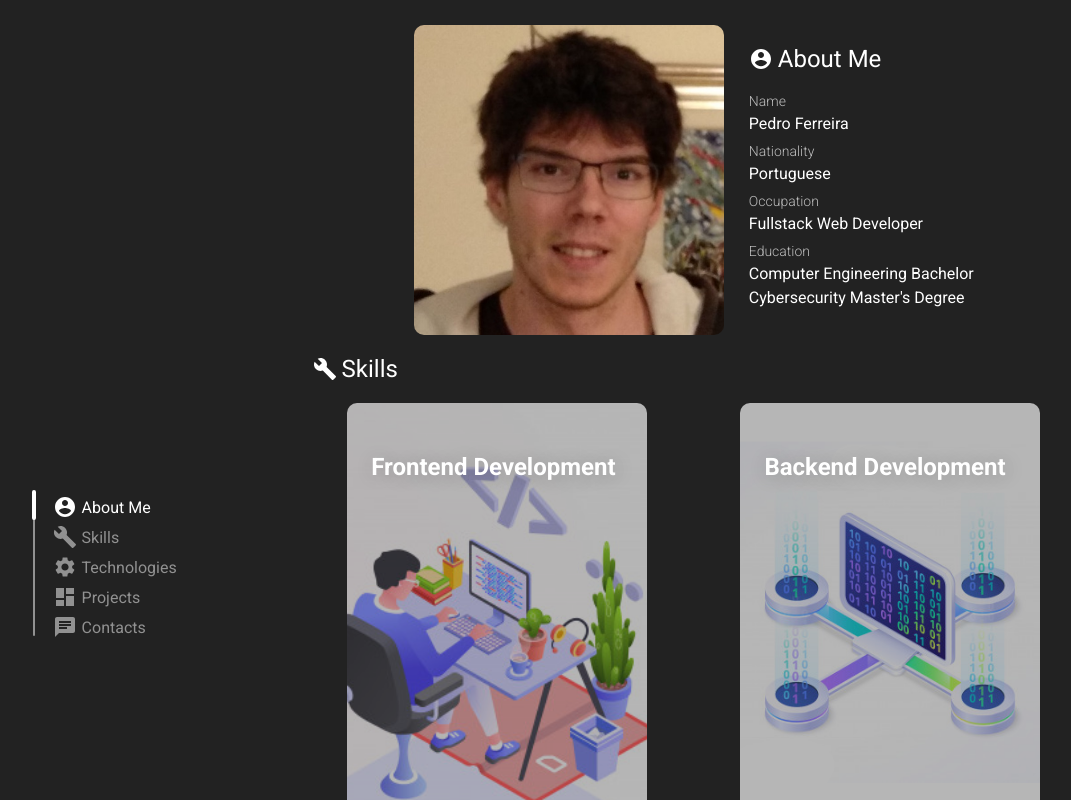
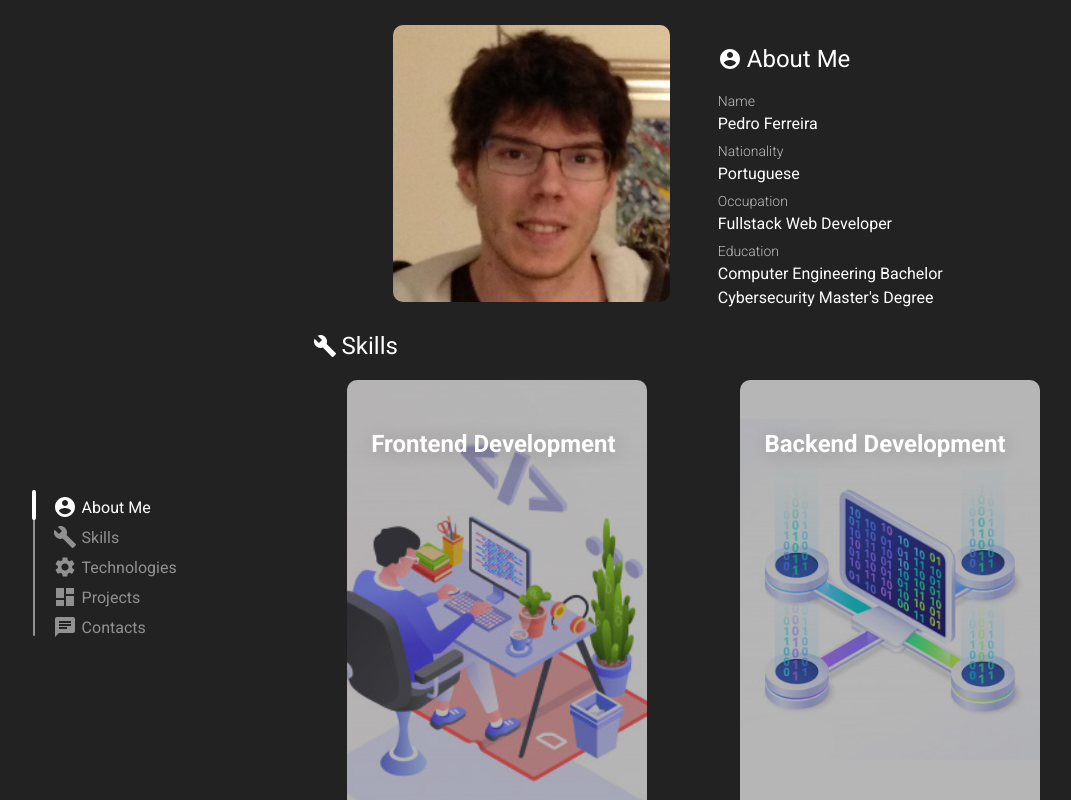
Before and after one commit to xQsme/portfolio, a React (Create React App) app: page / in a window 1280 px wide. Shown: the whole page, without its empty margins (77-1148 px from the left). Built offline with nearby package versions, Linux system fonts and the light colour scheme.

Commit message:
center about

```diff
--- a/src/assets/styles/main.scss
+++ b/src/assets/styles/main.scss
@@ -108,7 +108,13 @@ body{
 
 
 .side-by-side{
-    display: flex;
+  display: grid;
+  grid-auto-rows: 1fr;
+  grid-template-columns: repeat(2, 1fr);
+  grid-column-gap: var(--spacing-l);
+  grid-row-gap: var(--spacing-l);
+  width: 100%;
+  margin: auto;
   align-items: flex-start;
 }
 
@@ -129,12 +135,13 @@ body{
 
     .me{
         max-width: 310px;
-        width: 50%;
-        margin-right: 25px;
+        margin-right: 12px;
         margin-left: auto;
         border-radius: 10px;
+        width: 75%;
     }
     .about-container{
+        margin-left: 12px;
         margin-right: auto;
     }
 }
@@ -531,11 +538,16 @@ body{
 
 @include mq(800px) {
   .side-by-side{
-        flex-direction: column;
+    grid-template-columns: repeat(1, 1fr);
+
+    .me{
+      margin: 0 !important;
+      width: 100% !important;
     }
 
-    .me{
-        width: 100% !important;
+    .about-container{
+      margin: 0 !important;
+    }
   }
 
   .card-grid{
```
Lines whose indentation alone changed are shown as unchanged.
